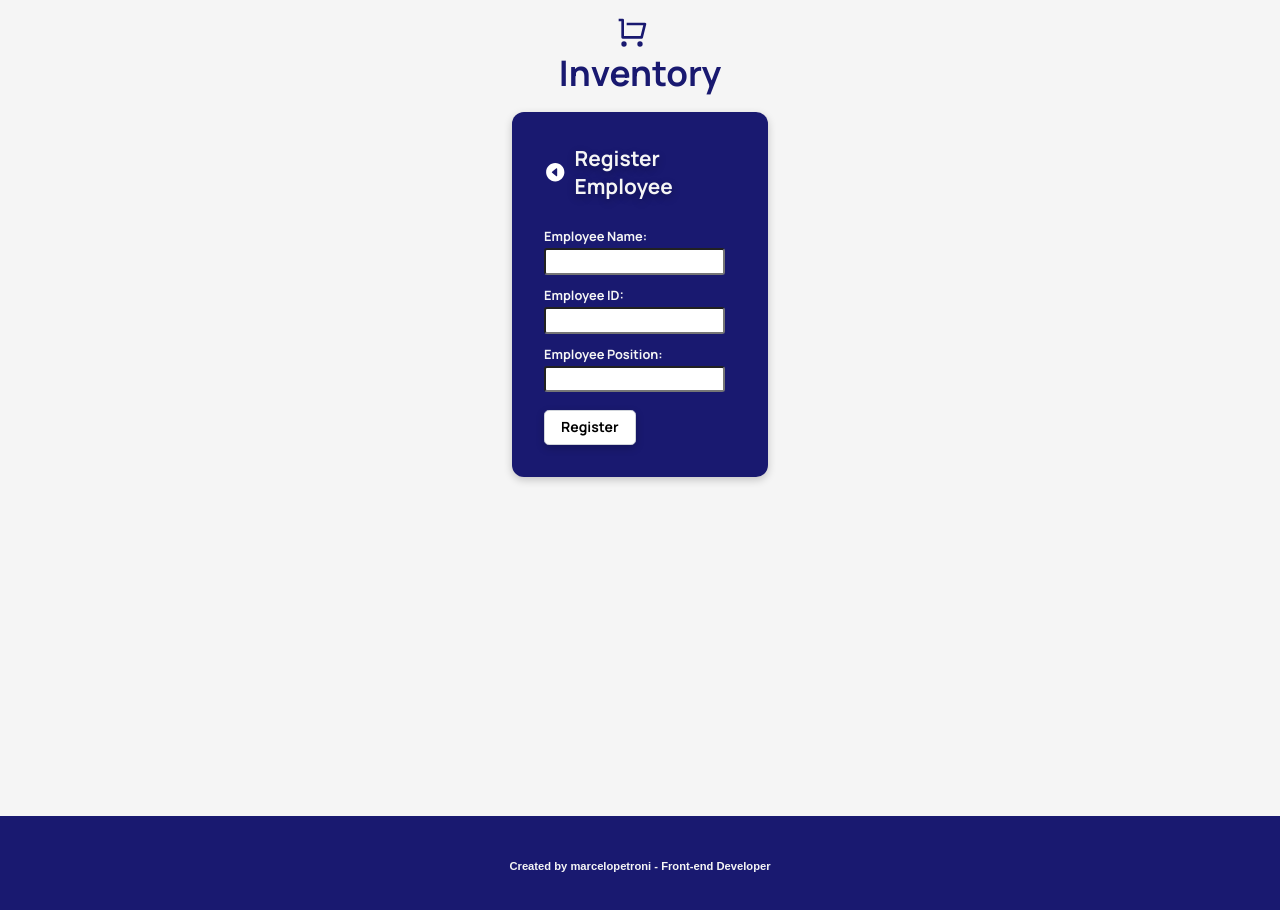
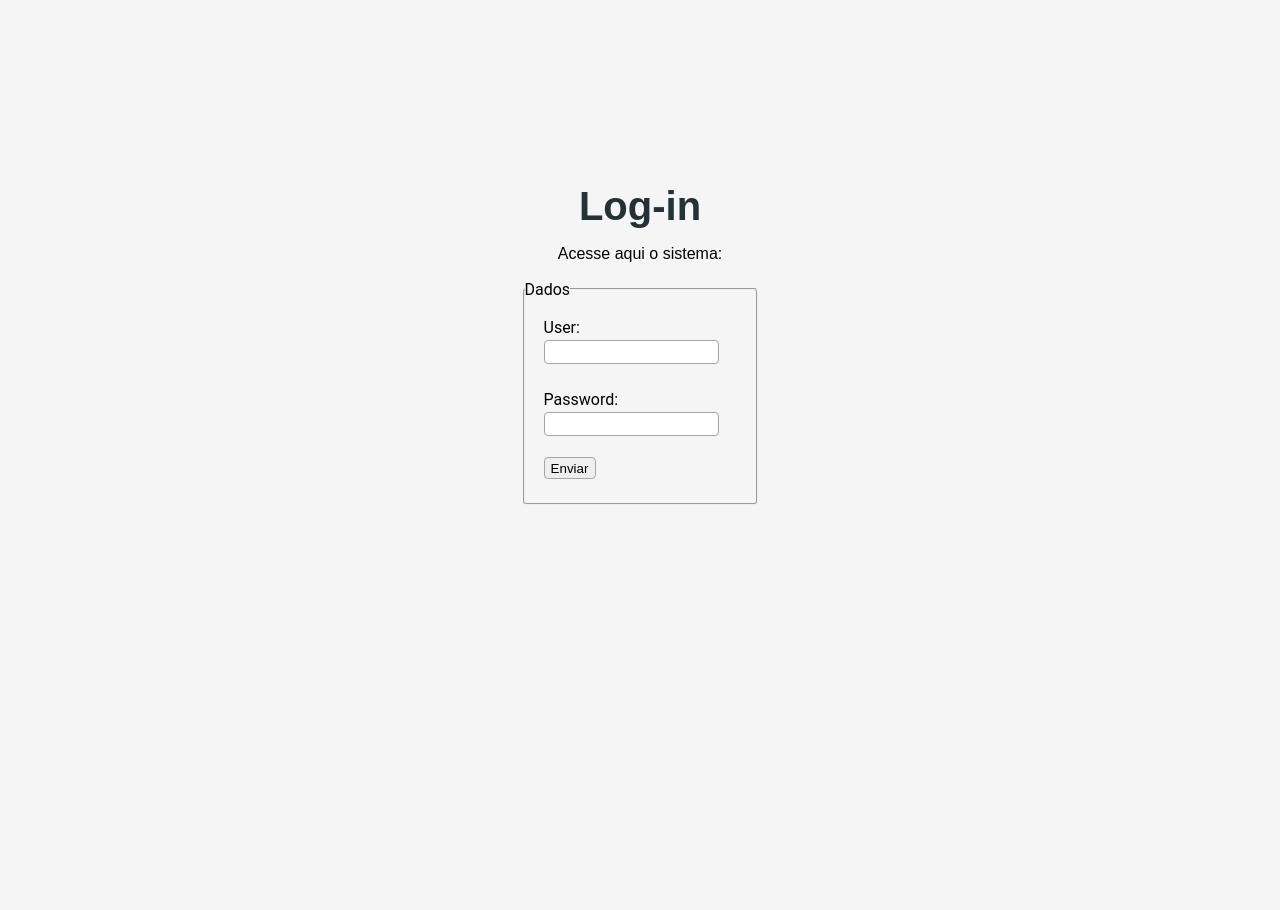
Before and after one commit to marcelopetroni/Gerenciamento-estoque, a React (Vite) app: page /Register in a window 1280 px wide. Shown: the top 910 px of the page. After the commit the page ends 800 px from the top, so only its background shows below. Built offline with nearby package versions, Linux system fonts and the light colour scheme.

Commit message:
lógica de autenticação inicial

```diff
--- a/src/App.jsx
+++ b/src/App.jsx
@@ -1,18 +1,31 @@
-import { useState } from 'react'
-import Header from './components/page structure/Header'
-import MainContent from './components/page structure/MainContent'
-import Footer from './components/page structure/Footer'
+import { useState } from 'react';
+import Header from './components/page structure/Header';
+import MainContent from './components/page structure/MainContent';
+import Footer from './components/page structure/Footer';
 import Autentication from './pages/autentication/Autentication';
 
 function App() {
+  const [isAuthenticated, setIsAuthenticated] = useState(false);
+
+  const handleLogin = () => {
+    setIsAuthenticated(true);
+  };
 
   return (
     <>
-      <Header/>
-      <MainContent/>
-      <Footer />
+      {isAuthenticated ? (
+        <>
+          <Header />
+          <MainContent />
+          <Footer />
+        </>
+      ) : (
+        <Autentication onLogin={handleLogin} />
+        /* o onLogin vai ser acionado quando a autentição tiver sucesso no arquivo Autentication,
+        ele muda o estado de autenticação para true e reenderiza a página inicial invés dessa */
+      )}
     </>
-  )
+  );
 }
 
-export default App
+export default App;
--- a/src/components/page structure/MainContent.jsx
+++ b/src/components/page structure/MainContent.jsx
@@ -7,7 +7,7 @@ import Read from '../../pages/read/Read';
 import Update from '../../pages/update/Update';
 import Delete from '../../pages/delete/Delete';
 import MainMenu from '../../pages/main menu/MainMenu';
-import Register from '../../pages/register/Register'; // Adicionando o import do Register
+import Register from '../../pages/register/Register';
 import { BrowserRouter as Router, Routes, Route } from 'react-router-dom';
 
 const MainContent = () => {
--- a/src/pages/autentication/Autentication.jsx
+++ b/src/pages/autentication/Autentication.jsx
@@ -1,7 +1,14 @@
 import React from 'react'
 import '../autentication/Autentication.sass';
 
-const Autentication = () => {
+function Autentication({ onLogin }) {
+
+    const handleSubmit = (event) => {
+      event.preventDefault();
+      // Esse onLogin vai ser chamado para quando a autenticação for feita com sucesso (checar valores no banco)
+      onLogin();
+    };
+
   return (
   <>
     <header>
@@ -13,18 +20,18 @@ const Autentication = () => {
     <main>
         <fieldset>
             <legend>Dados</legend>
-            <form action="" class = "form-container">
+            <form action="" class = "form-container" onSubmit={handleSubmit}>
                 <div class="campo nome">
                     <label for="nome input">User:</label>
-                    <input type="text" id = "nome input"></input>
+                    <input type="text" id = "nome input" required></input>
                 </div>
 
                 <div class="campo email">
                     <label for="email input">Password:</label>
-                    <input type="password" id = "email input"></input>
+                    <input type="password" id = "email input" required></input>
                 </div>
 
-                <input type="submit" value="Enviar" class="submit-container"></input>
+                <button type="submit" class="submit-container">Enviar</button>
             </form>
         </fieldset>
     </main>
--- a/src/pages/autentication/Autentication.sass
+++ b/src/pages/autentication/Autentication.sass
@@ -1,3 +1,9 @@
+html
+  height: 100%
+  display: flex
+  justify-content: center
+  align-items: center
+
 header
   font-family: "Manrope", sans-serif
   color: black
@@ -19,24 +25,27 @@ main
   font-family: "Roboto", sans-serif
   display: flex
   justify-content: center
+  min-height: 225px
+  margin-bottom: 8rem
 
   fieldset
     border-radius: 4px
+    width: 225px
 
 .form-container
   display: flex
   flex-direction: column
-  padding: 4px
+  padding: 6px
 
 .campo
-  width: 70%
+  width: 80%
   display: flex
   flex-direction: column
   margin: 13px
-  gap: 2px
+  gap: 3px
 
   input
-    height: 18px
+    height: 22px
     border-radius: 4px
     border: 1px solid #a5a5a5
     font-family: "Roboto", sans-serif
@@ -52,3 +61,4 @@ main
   border-radius: 4px
   border: 1px solid #a5a5a5
   cursor: pointer
+  padding: 3px
```
